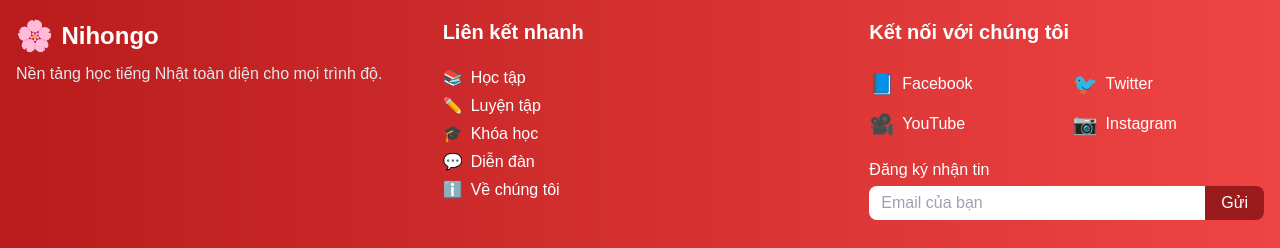
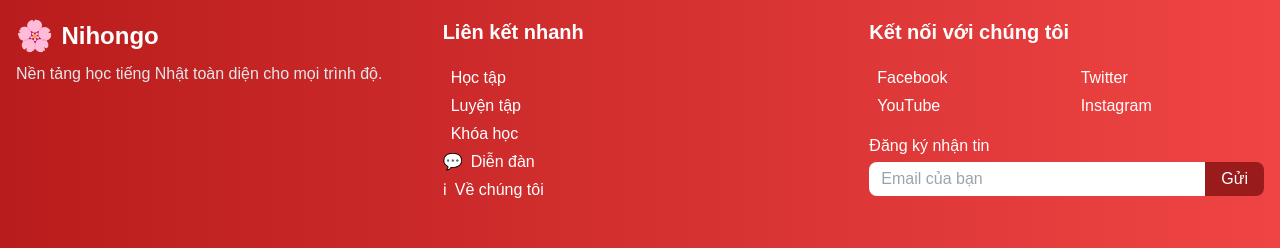
Before and after one commit to Tien2003deptrai/FRONTEND-CAP2-STUDY_JAPAN, a React (Vite) app: page /teacher in a window 1280 px wide. Shown: the part 247-495 px from the top of the page. Built offline with nearby package versions, Linux system fonts and the light colour scheme; no server answers.

Commit message:
[14/02] WIP: thi đang làm

```diff
--- a/src/components/footer/Footer.jsx
+++ b/src/components/footer/Footer.jsx
@@ -28,7 +28,7 @@ function Footer() {
                                     to="/learning"
                                     className="hover:text-gray-300 flex items-center"
                                 >
-                                    <span className="mr-2">📚</span> Học tập
+                                    <span className="mr-2"></span> Học tập
                                 </Link>
                             </li>
                             <li>
@@ -36,7 +36,7 @@ function Footer() {
                                     to="/community"
                                     className="hover:text-gray-300 flex items-center"
                                 >
-                                    <span className="mr-2">✏️</span> Luyện tập
+                                    <span className="mr-2"></span> Luyện tập
                                 </Link>
                             </li>
                             <li>
@@ -44,7 +44,7 @@ function Footer() {
                                     to="/courses"
                                     className="hover:text-gray-300 flex items-center"
                                 >
-                                    <span className="mr-2">🎓</span> Khóa học
+                                    <span className="mr-2"></span> Khóa học
                                 </Link>
                             </li>
                             <li>
@@ -60,7 +60,7 @@ function Footer() {
                                     to="/about"
                                     className="hover:text-gray-300 flex items-center"
                                 >
-                                    <span className="mr-2">ℹ️</span> Về chúng
+                                    <span className="mr-2">ℹ</span> Về chúng
                                     tôi
                                 </Link>
                             </li>
@@ -77,27 +77,25 @@ function Footer() {
                                 href="#"
                                 className="hover:text-gray-300 flex items-center"
                             >
-                                <span className="mr-2 text-xl">📘</span>{' '}
-                                Facebook
+                                <span className="mr-2 text-xl"></span> Facebook
                             </a>
                             <a
                                 href="#"
                                 className="hover:text-gray-300 flex items-center"
                             >
-                                <span className="mr-2 text-xl">🐦</span> Twitter
+                                <span className="mr-2 text-xl"></span> Twitter
                             </a>
                             <a
                                 href="#"
                                 className="hover:text-gray-300 flex items-center"
                             >
-                                <span className="mr-2 text-xl">🎥</span> YouTube
+                                <span className="mr-2 text-xl"></span> YouTube
                             </a>
                             <a
                                 href="#"
                                 className="hover:text-gray-300 flex items-center"
                             >
-                                <span className="mr-2 text-xl">📷</span>{' '}
-                                Instagram
+                                <span className="mr-2 text-xl"></span> Instagram
                             </a>
                         </div>
 
--- a/src/components/practice/practiceSideBar/PracticeSidebar.jsx
+++ b/src/components/practice/practiceSideBar/PracticeSidebar.jsx
@@ -21,7 +21,7 @@ export default function PracticeSidebar() {
         { label: 'Flashcard', path: 'flashcard', icon: <SchoolIcon /> },
         { label: 'Từ Vựng', path: 'vocabulary', icon: <MenuBookIcon /> },
         { label: 'Tra Cứu', path: 'translate', icon: <GTranslateIcon /> },
-        { label: 'Bài Tập', path: 'exam', icon: <QuizIcon /> },
+        { label: 'Bài thi', path: 'exam', icon: <QuizIcon /> },
     ]
 
     const isActive = (path) => location.pathname.includes(`/practice/${path}`)
--- a/src/pages/Practice/Exam/examResults.jsx
+++ b/src/pages/Practice/Exam/examResults.jsx
@@ -47,7 +47,7 @@ const ExamResultPage = () => {
         <Container size="md" px="sm">
             <Paper shadow="md" radius="md" p="lg" withBorder>
                 <Title order={2} align="center" mb="md" c="red">
-                    🎓 Kết quả bài thi:{' '}
+                    Kết quả bài thi:{' '}
                     <span className="text-black">{result.examTitle}</span>
                 </Title>
 
@@ -66,7 +66,7 @@ const ExamResultPage = () => {
                 >
                     <div style={{ textAlign: 'center', flex: '1 1 200px' }}>
                         <Text size="sm" color="gray.7" fw={500}>
-                            📊 Điểm số
+                            Điểm số
                         </Text>
                         <Text size="xl" fw={700} style={{ color: '#059669' }}>
                             {result.totalScore} điểm
@@ -75,7 +75,7 @@ const ExamResultPage = () => {
 
                     <div style={{ textAlign: 'center', flex: '1 1 200px' }}>
                         <Text size="sm" color="gray.7" fw={500}>
-                            🕒 Thời gian làm bài
+                            Thời gian làm bài
                         </Text>
                         <Text size="xl" fw={700} style={{ color: '#dc2626' }}>
                             {result.time || 'Không xác định'}
```
Also changed, not shown: src/route/routes.jsx (+4 -4 lines).
